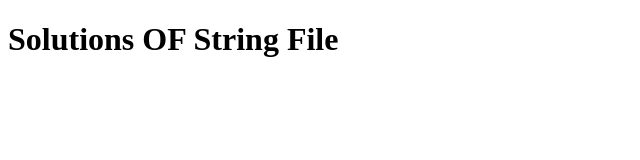
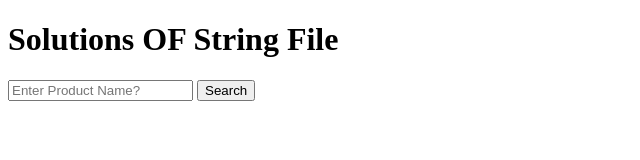
Before and after one commit to Hamzaabro5/String-File-Assignment, a plain HTML site: page index.html in a window 1280 px wide. Shown: the whole page, without its empty margins (0-640 px from the left). Drawn offline with Linux system fonts and the light colour scheme.

Commit message:
String File

```diff
--- a/app.js
+++ b/app.js
@@ -303,6 +303,19 @@ const h4 = document.querySelector(`.h2third`)
 
 // Answer No 18
 
+const input = document.querySelector(`input`);
 
+const bakery = [`cake` , `apple pie` , `cookie` , `chips` , `patties` , `rusk`];
+
+function getItem() {
+    input.value.toLowerCase();
+    console.log(input.value);
+    if (bakery.includes(input.value)) {
+        console.log(`Availible`);
+    } else {
+        console.log(`Not Availible`);
+    }
+    input.value = ``
+}
 
 // Answer No 18
--- a/index.html
+++ b/index.html
@@ -23,6 +23,12 @@
     <!-- for question 17 -->
 
 
+    <!-- for question 18 -->
+    <input type="text" placeholder="Enter Product Name?">
+    <button onclick="getItem()">Search</button>
+    <!-- for question 18 -->
+
+
     <h2></h2>
     <h2 class="h2second"></h2>
     <h2 class="h2third"></h2>
```
